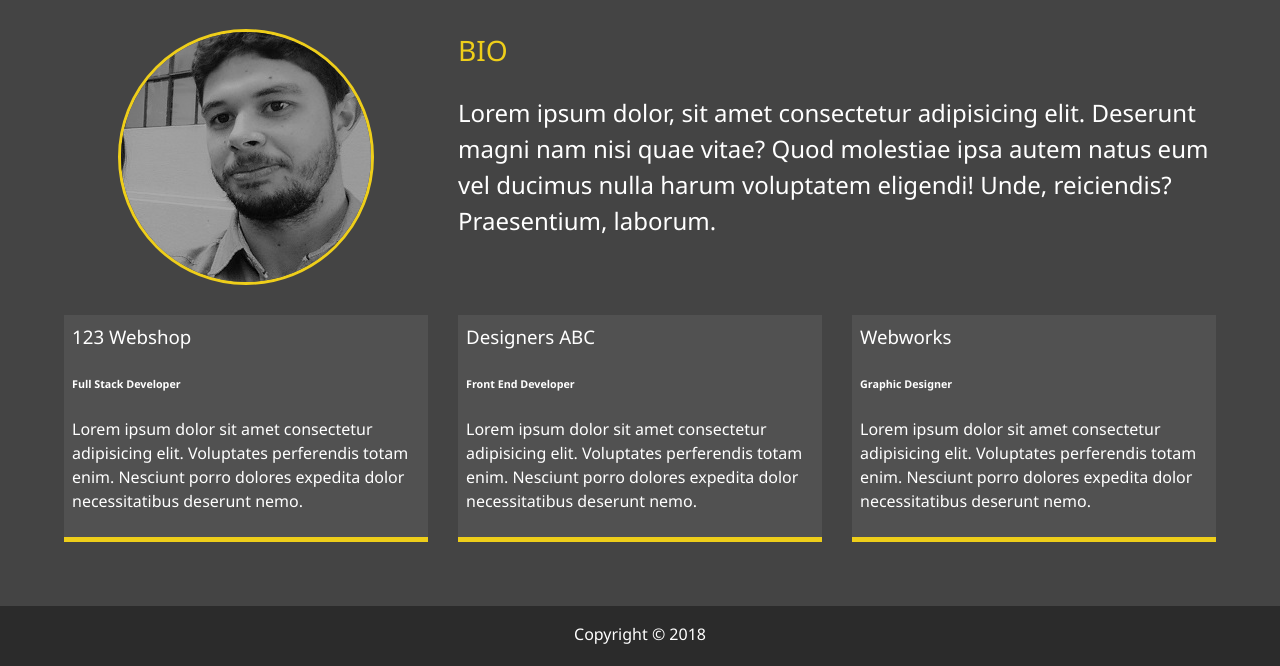
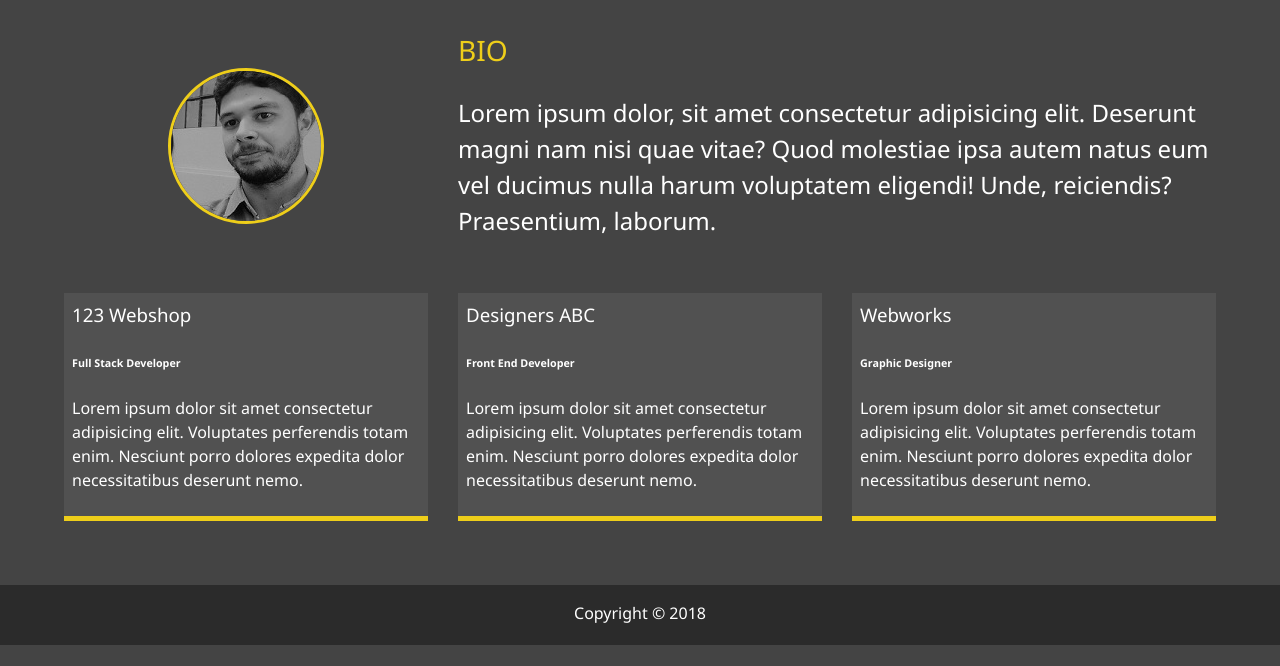
Before and after one commit to eoliver/modern_portfolio, a website: page dist/about.html in a window 1280 px wide. Shown: the part 253-919 px from the top of the page. After the commit the page ends 898 px from the top, so only its background shows below. Drawn offline with Linux system fonts and the light colour scheme.

Commit message:
portrait2

```diff
--- a/dist/about.html
+++ b/dist/about.html
@@ -46,7 +46,7 @@
       <h1 class="lg-heading">About <span class="text-secondary">Me</span></h1>
       <h2 class="sm-heading">Let me tell you a few things...</h2>
       <div class="about-info">
-        <img src="img/portrait2.jpg" alt="John Doe" class="bio-image" />
+        <img src="img/portrait2_small.JPG" alt="John Doe" class="bio-image" />
 
         <div class="bio">
           <h3 class="text-secondary">BIO</h3>
```
